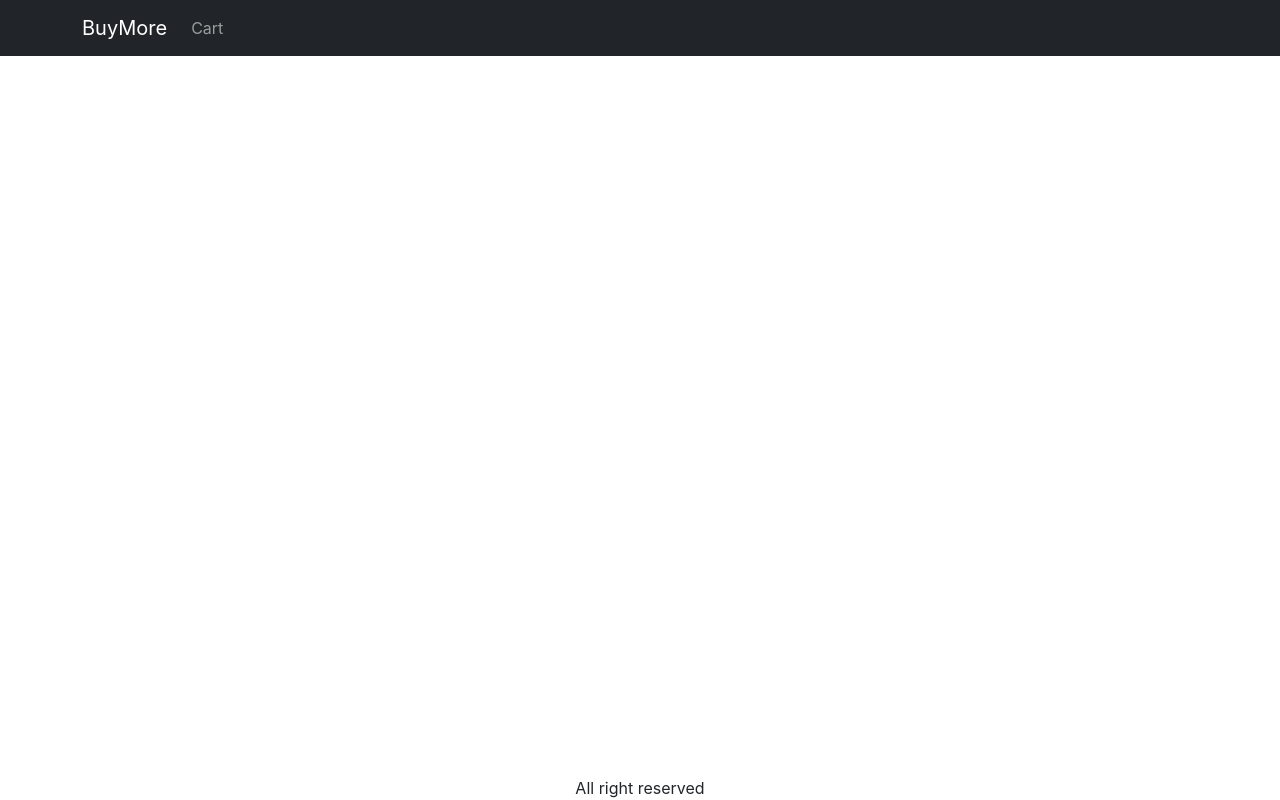
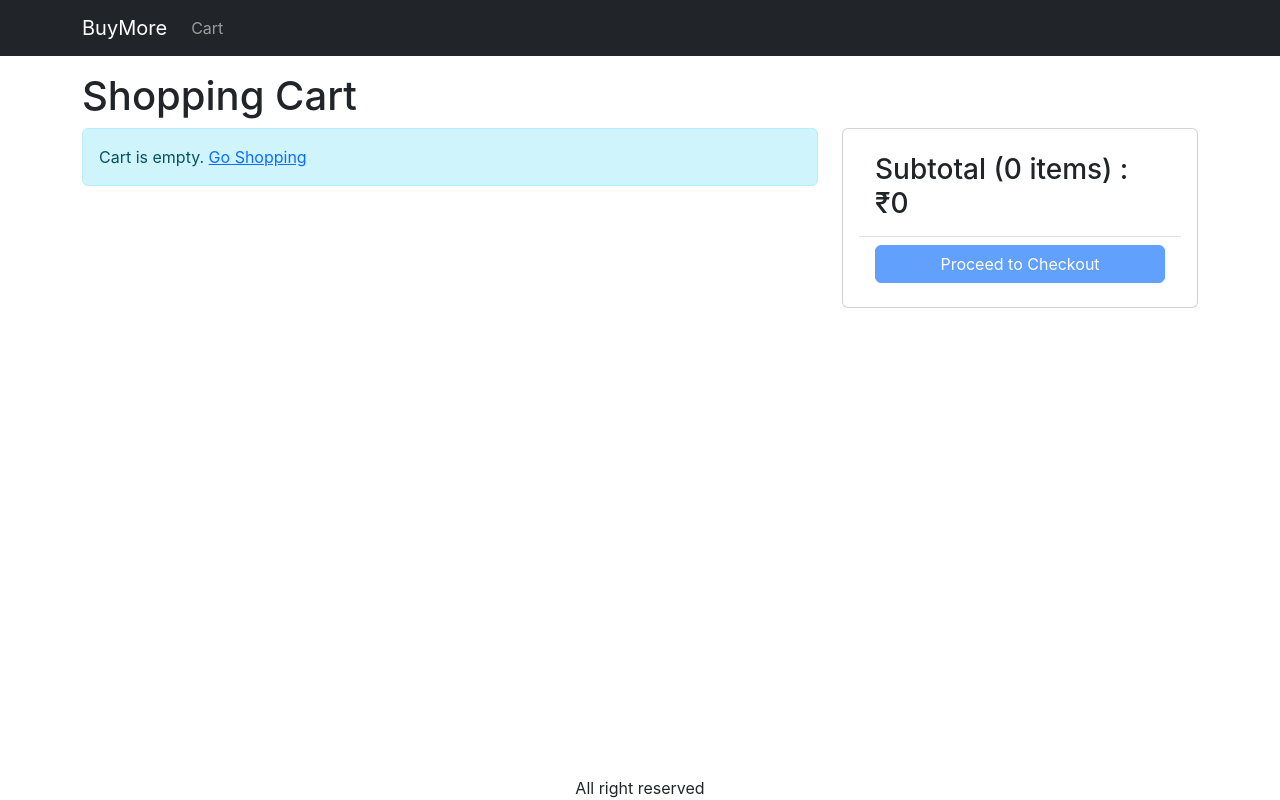
Before and after one commit to Amarjeet-Kumar1/BuyMore, a React (Create React App) app in the folder frontend/: page /cart in a window 1280 px wide. Built offline with nearby package versions, Linux system fonts and the light colour scheme.

Commit message:
cart screen update

```diff
--- a/frontend/src/App.js
+++ b/frontend/src/App.js
@@ -3,6 +3,7 @@
 import ProductScreen from './screens/ProductScreen';
 import Container from 'react-bootstrap/Container';
 import HeaderNav from './components/HeaderNav';
+import CartScreen from './screens/CartScreen';
 function App() {
   return (
     <BrowserRouter>
@@ -14,6 +15,7 @@
           <Container className="mt-3">
             <Routes>
               <Route path="/product/:slug" element={<ProductScreen />} />
+              <Route path="/cart" element={<CartScreen />} />
               <Route path="/" element={<HomeScreen />} />
             </Routes>
           </Container>
--- a/frontend/src/Store.js
+++ b/frontend/src/Store.js
@@ -23,6 +23,12 @@
         : [...state.cart.cartItems, newItem];
       return { ...state, cart: { ...state.cart, cartItems } };
 
+    case 'CART_REMOVE_ITEM': {
+      const cartItems = state.cart.cartItems.filter(
+        (item) => item._id !== action.payload._id
+      );
+      return { ...state, cart: { ...state.state, cartItems } };
+    }
     default:
       return state;
   }
--- a/frontend/src/index.css
+++ b/frontend/src/index.css
@@ -40,3 +40,7 @@
 .img-large {
   max-width: 100%;
 }
+
+.img-thumbnail {
+  height: 80px;
+}
--- /dev/null
+++ b/frontend/src/screens/CartScreen.js
@@ -0,0 +1,120 @@
+import { useContext } from 'react';
+import { Link } from 'react-router-dom';
+import { Helmet } from 'react-helmet-async';
+import { Row, Col, ListGroup, Button, Card } from 'react-bootstrap';
+import MessageBox from '../components/MessageBox';
+import { Store } from '../Store';
+import axios from 'axios';
+
+export default function CartScreen() {
+  const { state, dispatch: ctxDispatch } = useContext(Store);
+  const {
+    cart: { cartItems },
+  } = state;
+  const updateCartHandler = async (item, quantity) => {
+    const { data } = await axios.get(`/api/products/${item._id}`);
+    if (data.countInStock < quantity) {
+      window.alert('Sorry, Product is out of stock');
+      return;
+    }
+    ctxDispatch({
+      type: 'CART_ADD_ITEM',
+      payload: { ...item, quantity },
+    });
+  };
+
+  const removeItemHandler = (item) => {
+    ctxDispatch({ type: 'CART_REMOVE_ITEM', payload: item });
+  };
+
+  return (
+    <div>
+      <Helmet>
+        <title>Shopping Cart</title>
+      </Helmet>
+      <h1>Shopping Cart</h1>
+      <Row>
+        <Col md={8}>
+          {cartItems.length === 0 ? (
+            <MessageBox>
+              Cart is empty. <Link to="/">Go Shopping</Link>
+            </MessageBox>
+          ) : (
+            <ListGroup>
+              {cartItems.map((item) => (
+                <ListGroup.Item key={item._id}>
+                  <Row className="align-item-center">
+                    <Col md={4}>
+                      <img
+                        src={item.image}
+                        alt={item.name}
+                        className="img-fluid rounded img-thumbnail"
+                      ></img>{' '}
+                      <Link to={`/product/${item.slug}`}>{item.name}</Link>
+                    </Col>
+                    <Col md={3}>
+                      <Button
+                        onClick={() =>
+                          updateCartHandler(item, item.quantity - 1)
+                        }
+                        variant="light"
+                        disabled={item.quantity === 1}
+                      >
+                        <i className="fas fa-minus-circle"></i>
+                      </Button>{' '}
+                      <span>{item.quantity}</span>{' '}
+                      <Button
+                        variant="light"
+                        onClick={() =>
+                          updateCartHandler(item, item.quantity + 1)
+                        }
+                        disabled={item.quantity === item.countInStock}
+                      >
+                        <i className="fas fa-plus-circle"></i>
+                      </Button>
+                    </Col>
+                    <Col md={3}>₹{item.price}</Col>
+                    <Col md={2}>
+                      <Button
+                        onClick={() => removeItemHandler(item)}
+                        variant="light"
+                      >
+                        <i className="fas fa-trash"></i>
+                      </Button>
+                    </Col>
+                  </Row>
+                </ListGroup.Item>
+              ))}
+            </ListGroup>
+          )}
+        </Col>
+        <Col md={4}>
+          <Card>
+            <Card.Body>
+              <ListGroup variant="flush">
+                <ListGroup.Item>
+                  <h3>
+                    Subtotal ({cartItems.reduce((a, c) => a + c.quantity, 0)}{' '}
+                    items) : ₹
+                    {cartItems.reduce((a, c) => a + c.price * c.quantity, 0)}
+                  </h3>
+                </ListGroup.Item>
+                <ListGroup.Item>
+                  <div className="d-grid">
+                    <Button
+                      type="button"
+                      variant="primary"
+                      disabled={cartItems.length === 0}
+                    >
+                      Proceed to Checkout
+                    </Button>
+                  </div>
+                </ListGroup.Item>
+              </ListGroup>
+            </Card.Body>
+          </Card>
+        </Col>
+      </Row>
+    </div>
+  );
+}
--- a/frontend/src/screens/ProductScreen.js
+++ b/frontend/src/screens/ProductScreen.js
@@ -1,5 +1,5 @@
 import { useContext, useEffect, useReducer } from 'react';
-import { useParams } from 'react-router-dom';
+import { useNavigate, useParams } from 'react-router-dom';
 import { Row, Col, ListGroup, Card, Badge, Button } from 'react-bootstrap';
 import Rating from '../components/Rating';
 import axios from 'axios';
@@ -26,6 +26,7 @@
 };
 
 function ProductScreen() {
+  const navigate = useNavigate();
   const params = useParams();
   const { slug } = params;
   const [{ loading, error, product }, dispatch] = useReducer(reducer, {
@@ -53,7 +54,7 @@
     //empty [] is used so that it can run only once as it doesn't depends on state
   }, [slug]);
 
-  const { state, dispatch: cxtDispatch } = useContext(Store);
+  const { state, dispatch: ctxDispatch } = useContext(Store);
   const { cart } = state;
   const addToCartHandler = async () => {
     const existItem = cart.cartItems.find((x) => x._id === product._id);
@@ -63,10 +64,11 @@
       window.alert('Sorry, Product is out of stock');
       return;
     }
-    cxtDispatch({
+    ctxDispatch({
       type: 'CART_ADD_ITEM',
       payload: { ...product, quantity },
     });
+    navigate('/cart');
   };
 
   return loading ? (
```
